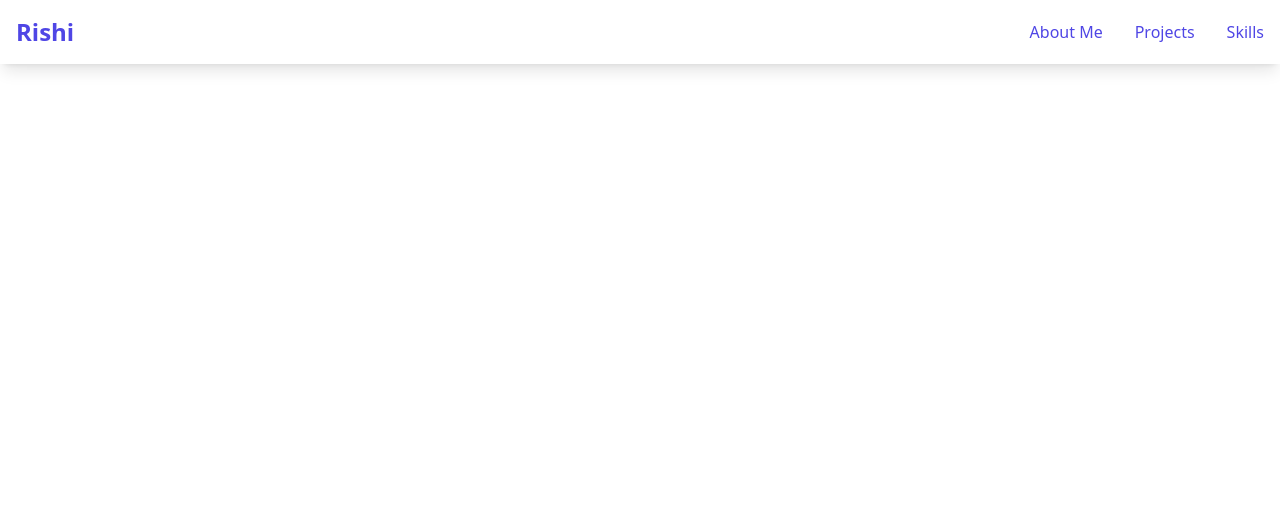
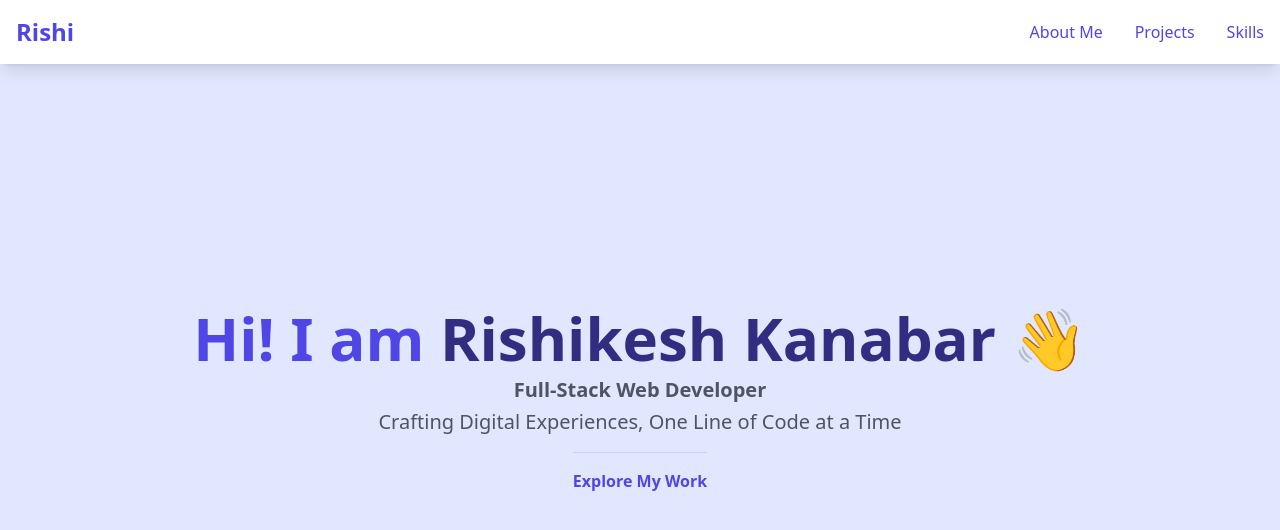
Before and after one commit to RishikeshNK/portfolio, a React (Vite) app: page / in a window 1280 px wide. Shown: the top 530 px of the page. Built offline with nearby package versions, Linux system fonts and the light colour scheme.

Commit message:
feat: implement simple hero component

```diff
--- a/src/App.jsx
+++ b/src/App.jsx
@@ -1,9 +1,11 @@
 import Navbar from "./components/Navbar";
+import Hero from "./components/Hero";
 
 function App() {
   return (
     <div>
       <Navbar />
+      <Hero />
     </div>
   );
 }
--- /dev/null
+++ b/src/components/Hero.jsx
@@ -0,0 +1,26 @@
+const Hero = () => {
+  return (
+    <div className="bg-indigo-100 flex flex-col items-center justify-center min-h-screen p-6 md:p-10">
+      <h1 className="text-3xl md:text-5xl lg:text-6xl font-extrabold text-indigo-600 text-center mb-2">
+        Hi! I am <span className="text-indigo-900">Rishikesh Kanabar 👋</span>
+      </h1>
+      <p className="text-base md:text-lg lg:text-xl text-gray-600 mb-4 text-center">
+        <span className="font-semibold block mb-1">
+          Full-Stack Web Developer
+        </span>
+        {/* Think of something less cheesy =P */}
+        Crafting Digital Experiences, One Line of Code at a Time
+      </p>
+      <div className="border-t border-indigo-200 pt-4 text-center">
+        <a
+          href="#projects"
+          className="text-indigo-600 hover:text-gray-400 font-semibold transition duration-300"
+        >
+          Explore My Work
+        </a>
+      </div>
+    </div>
+  );
+};
+
+export default Hero;
```
